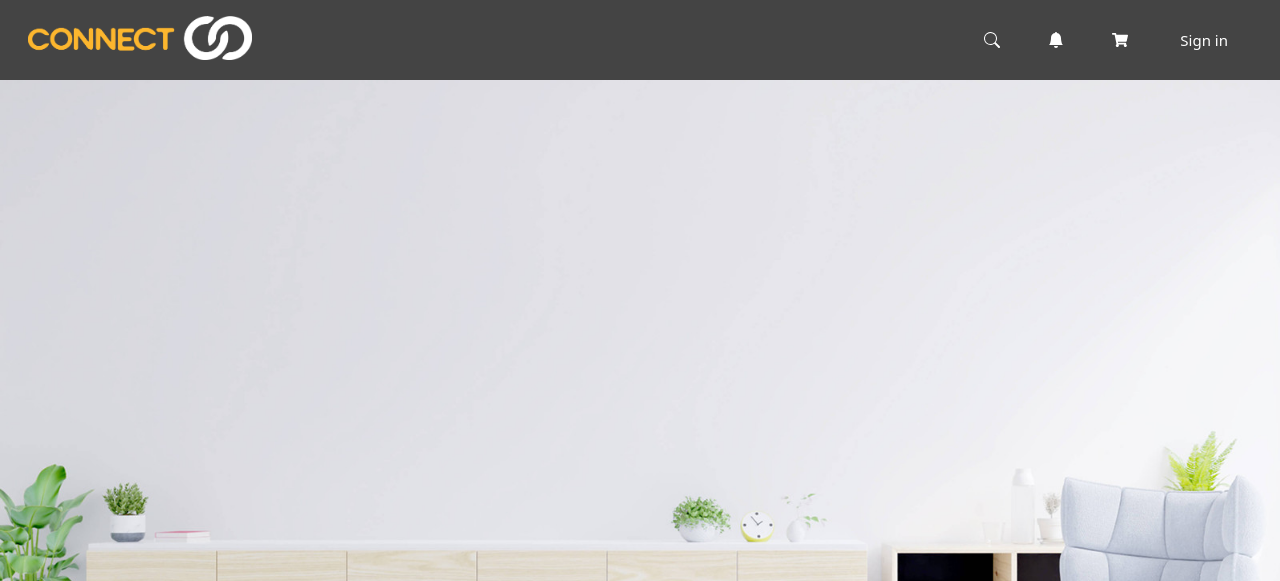
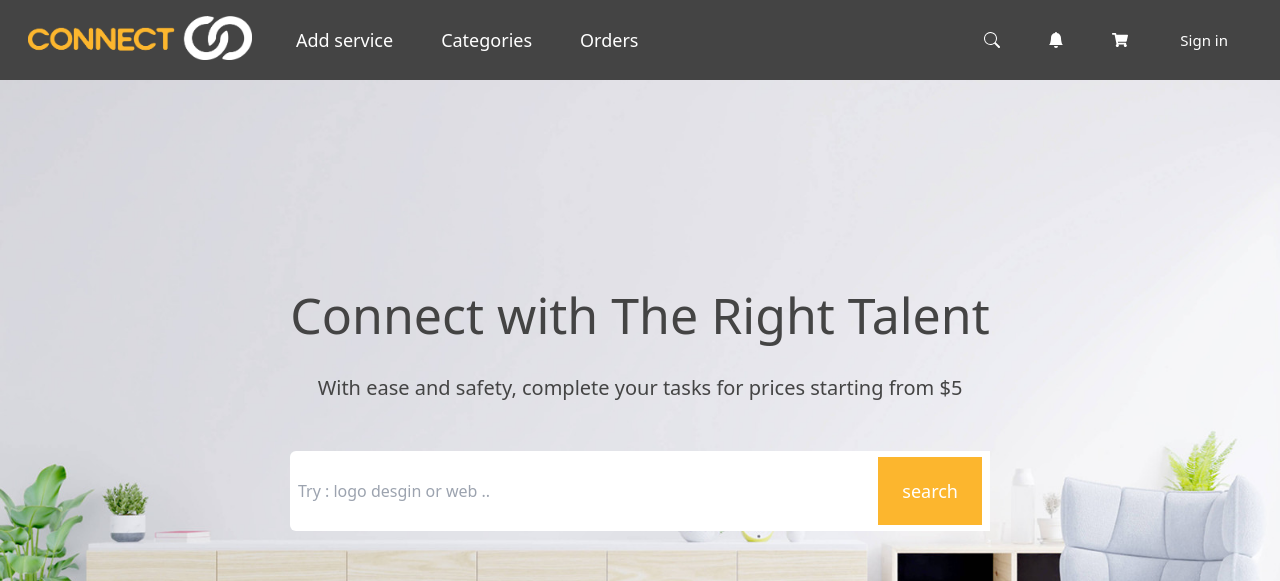
Before and after one commit to zeyad-belal/Connect, a React (Vite) app in the folder client-side/: page / in a window 1280 px wide. Shown: the top 581 px of the page. Built offline with nearby package versions, Linux system fonts and the light colour scheme; no server answers.

Commit message:
heroSectionWork

```diff
--- a/client-side/src/components/HeroSection.jsx
+++ b/client-side/src/components/HeroSection.jsx
@@ -1,17 +1,24 @@
-import backgroundImage from '../../public/main.jpg'
+import backgroundImage from "../../public/main.jpg";
 
 function HeroSection() {
   return (
     <div
-      className="bg-cover bg-center min-h-screen min-w-full absolute top-1"
+      className=" bg-cover bg-center min-h-screen min-w-full absolute top-1 flex flex-col justify-center items-center "
       style={{
         backgroundImage: `url(${backgroundImage})`,
-      }} >
-
+      }}
+    >
+      <h1 className="text-semibold text-primary text-[50px] mb-5">Connect with The Right Talent </h1>
+      <p className="text-semibold text-primary text-[20px] mb-12">With ease and safety, complete your tasks for prices starting from $5</p>
+      <div className="relative ">
+        <input name="text" type="text" required
+          className="w-[700px] py-7 pl-18 mb-0  rounded-s-md pl-2 pr-12"
+          placeholder="Try : logo desgin or web .."
+          />
+        <button className="absolute right-2 text-white text-lg hover:bg-yellow-400 bg-secondary px-6 py-5  top-1/2 transform -translate-y-1/2 h-53"> search</button>
+          </div>
     </div>
   );
 }
 
-
-
-export default HeroSection
+export default HeroSection;
--- a/client-side/src/components/Layout/Navbar.jsx
+++ b/client-side/src/components/Layout/Navbar.jsx
@@ -51,16 +51,22 @@ function closeTheSearchBar(e){
         className="relative bg-primary text-white  my-30 h-20 w-full z-50 sm:px-7 px-4 flex justify-between "
         onClick={(e)=>closeTheSearchBar(e)}
       >
+        <ul className="flex ">
         {/* Logo */}
         <Link to={"/"}>
-          <div className="flex items-baseline py-3 mr-5 w-44 sm:w-56">
+          <li className="flex items-baseline py-3 mr-5 w-44 sm:w-56">
             <img
               className="mt-2 sm:mt-1"
               src="/assets/logo/main-yellow-and-white.png"
               alt="Electronix"
-            />
-          </div>
+              />
+          </li>
         </Link>
+        <li className="text-lg flex items-center py-2 px-6 text-white hover:bg-gray-500  cursor-pointer">Add service </li>
+        <li className="text-lg flex items-center py-2 px-6 text-white hover:bg-gray-500  cursor-pointer">Categories</li>
+        <li className="text-lg flex items-center py-2 px-6 text-white hover:bg-gray-500  cursor-pointer">Orders</li>
+        </ul>
+
         {/* sign in  */}
         {userCTX.modalIsShown && userCTX.loginModalStatus && <Login />}
         {userCTX.modalIsShown && userCTX.signUpModalStatus && <Signup />}
@@ -75,7 +81,7 @@ function closeTheSearchBar(e){
           </li>
             {props.searchBarIsVisible && <Searchbar {...props} />}
           {/* notifcations  */}
-          <li className="flex items-center py-2 px-6 text-white hover:bg-gray-500   cursor-pointer">
+          <li className="flex items-center py-2 px-6 text-white hover:bg-gray-500  cursor-pointer">
             <BsFillBellFill />
           </li>
           {/* cart  */}
```
